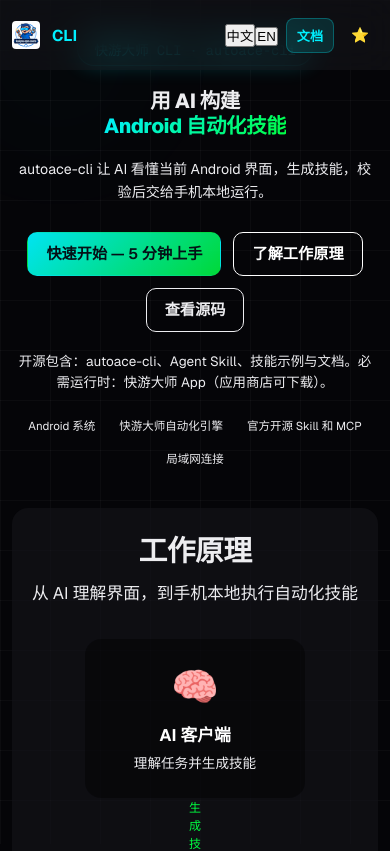
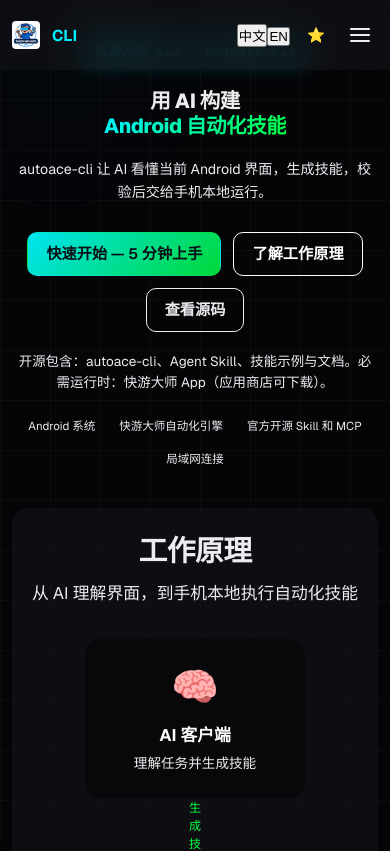
Before and after one commit to kuaiyou-app/kuaiyou-app.github.io, a Next.js app: page / in a window 390 px wide. Shown: the top 851 px of the page. Built offline with nearby package versions, Linux system fonts and the light colour scheme.

Commit message:
feat: complete Phase 3 experience optimization (OG image & mobile nav)

```diff
--- a/app/layout.tsx
+++ b/app/layout.tsx
@@ -36,11 +36,20 @@ export const metadata: Metadata = {
     title: "快游大师 CLI — 用 AI 构建 Android 自动化技能",
     description: "用 AI 理解 Android 界面，创建技能，并在手机本地执行。",
     locale: "zh_CN",
+    images: [
+      {
+        url: `${SITE_URL}/og-image.png`,
+        width: 1200,
+        height: 630,
+        alt: "快游大师 CLI — 用 AI 构建 Android 自动化技能",
+      },
+    ],
   },
   twitter: {
     card: "summary_large_image",
     title: "快游大师 CLI — 用 AI 构建 Android 自动化技能",
     description: "用 AI 构建 Android 自动化技能，并在手机本地执行。",
+    images: [`${SITE_URL}/og-image.png`],
   },
   robots: {
     index: true,
--- a/components/Navbar.module.css
+++ b/components/Navbar.module.css
@@ -173,9 +173,49 @@
   .lang-btn { padding: 6px 8px; font-size: 0.74rem; }
 }
 
+.hamburger {
+  display: none;
+  flex-direction: column;
+  gap: 4px;
+  background: none;
+  border: none;
+  padding: 8px;
+  cursor: pointer;
+}
+
+.hamburger-line {
+  display: block;
+  width: 20px;
+  height: 2px;
+  background: var(--foreground);
+  border-radius: 2px;
+  transition: transform 0.2s ease, opacity 0.2s ease;
+}
+
 @media (max-width: 768px) {
-  .nav-links { display: none; }
-  .nav-docs-btn { display: inline-flex; align-items: center; }
+  .hamburger { display: flex; }
+
+  .nav-links {
+    display: none;
+    position: absolute;
+    top: 70px;
+    left: 0;
+    right: 0;
+    flex-direction: column;
+    padding: 16px 24px;
+    background: var(--glass-bg);
+    backdrop-filter: blur(16px);
+    -webkit-backdrop-filter: blur(16px);
+    border-bottom: 1px solid var(--glass-border);
+    gap: 12px;
+    z-index: 99;
+  }
+
+  .nav-links-open {
+    display: flex;
+  }
+
+  .nav-docs-btn { display: none; }
   .nav-docs-btn-full { display: none; }
   .nav-docs-btn-short { display: inline; }
   .nav-container {
--- a/components/Navbar.tsx
+++ b/components/Navbar.tsx
@@ -1,4 +1,6 @@
 "use client";
+
+import { useState } from "react";
 
 import Link from "next/link";
 import { usePathname } from "next/navigation";
@@ -8,6 +10,7 @@ import { useI18n } from "@/lib/i18n";
 import styles from "./Navbar.module.css";
 
 export default function Navbar() {
+  const [menuOpen, setMenuOpen] = useState(false);
   const pathname = usePathname();
   const { t } = useI18n();
   const isHome = pathname === "/" || pathname === "";
@@ -25,11 +28,12 @@ export default function Navbar() {
           </span>
         </Link>
 
-        <div className={styles['nav-links']}>
+        <div className={`${styles['nav-links']} ${menuOpen ? styles['nav-links-open'] : ""}`}>
           <Link
             href="/"
             className={`${styles['nav-link']} ${isHome ? styles.active : ""}`}
             aria-current={isHome ? "page" : undefined}
+            onClick={() => setMenuOpen(false)}
           >
             {t("nav.home")}
           </Link>
@@ -37,6 +41,7 @@ export default function Navbar() {
             href="/docs"
             className={`${styles['nav-link']} ${isDocs ? styles.active : ""}`}
             aria-current={isDocs ? "page" : undefined}
+            onClick={() => setMenuOpen(false)}
           >
             {t("nav.docs")}
           </Link>
@@ -61,6 +66,17 @@ export default function Navbar() {
             <span className={styles['github-btn-label']}>{t("nav.star")}</span>
             <span className="sr-only">{t("nav.opensNewTab")}</span>
           </a>
+          <button
+            type="button"
+            className={styles['hamburger']}
+            onClick={() => setMenuOpen((v) => !v)}
+            aria-label={menuOpen ? t("nav.menuClose") : t("nav.menuOpen")}
+            aria-expanded={menuOpen}
+          >
+            <span className={styles['hamburger-line']} />
+            <span className={styles['hamburger-line']} />
+            <span className={styles['hamburger-line']} />
+          </button>
         </div>
       </div>
     </nav>
--- a/lib/locales/en.json
+++ b/lib/locales/en.json
@@ -18,6 +18,8 @@
   "lang.switch": "Language",
   "lang.zh": "中文",
   "lang.en": "EN",
+  "nav.menuOpen": "Open menu",
+  "nav.menuClose": "Close menu",
 
   "home.badge": "autoace-cli",
   "home.title.line1": "Build Android",
--- a/lib/locales/zh.json
+++ b/lib/locales/zh.json
@@ -18,6 +18,8 @@
   "lang.switch": "语言",
   "lang.zh": "中文",
   "lang.en": "EN",
+  "nav.menuOpen": "打开菜单",
+  "nav.menuClose": "关闭菜单",
 
   "home.badge": "快游大师 CLI · autoace-cli",
   "home.title.line1": "用 AI 构建",
```
Also changed, not shown: public/skills/index.json (+17 -17 lines), public/og-image.png (added).
